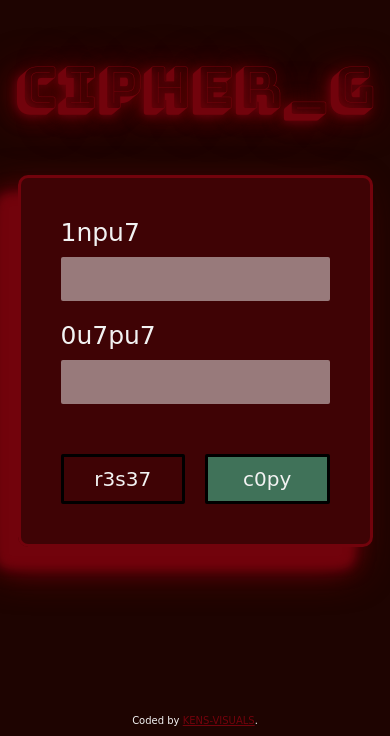
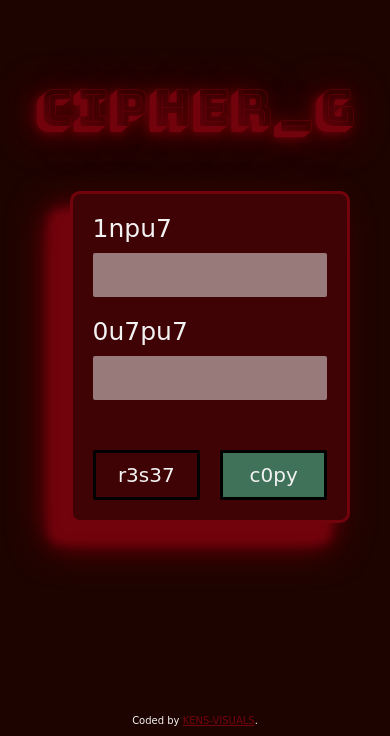
Before and after one commit to kens-visuals/cipher-g, a website: page index.html in a window 390 px wide. Shown: the part 108-844 px from the top of the page. Drawn offline with Linux system fonts and the light colour scheme; a web font is replaced by a local one.

Commit message:
fix mobile layout

```diff
--- a/index.html
+++ b/index.html
@@ -49,6 +49,7 @@
               id="input"
               class="cipher__input js-input"
               required
+              autocomplete="off"
             />
           </div>
           <div class="cipher__wrapper-input">
--- a/scss/_components.scss
+++ b/scss/_components.scss
@@ -2,6 +2,7 @@
 
 .cipher {
   &__main {
+    width: 100%;
     margin: 5rem 0;
     display: flex;
     align-items: center;
@@ -10,7 +11,7 @@
 
   &__heading {
     color: $color-primary;
-    font-size: clamp(5.7rem, 13vw, 10rem);
+    font-size: clamp(2rem, 13vw, 10rem);
     font-family: 'Bungee Shade', cursive;
     font-weight: normal;
     margin-bottom: 5rem;
@@ -19,15 +20,23 @@
   }
 
   &__form {
+    width: 90%;
     border: 0.3rem solid $color-primary;
     background-color: rgba($color-primary, 0.4);
     border-radius: 1rem;
-    padding: 4rem;
+    margin-left: 3rem;
+    padding: 2rem;
     box-shadow: -20px 20px 10px $color-primary, -20px 20px 20px $color-primary,
       -20px 20px 40px $color-primary;
 
     & > *:not(:last-child) {
       margin-bottom: 2rem;
+    }
+
+    @media (min-width: 810px) {
+      width: 100%;
+      padding: 4rem;
+      margin-left: 0;
     }
   }
 
@@ -37,6 +46,7 @@
   }
 
   &__input {
+    width: 100%;
     background-color: rgba($color-secondary--light, 0.5);
     font-size: 2rem;
     border: 0;
--- a/scss/_layout.scss
+++ b/scss/_layout.scss
@@ -1,5 +1,5 @@
 .container {
-  width: 90%;
+  width: 80%;
   max-width: 80rem;
   display: flex;
   align-items: center;
```
Also changed, not shown: css/style.css, 1 other file.
